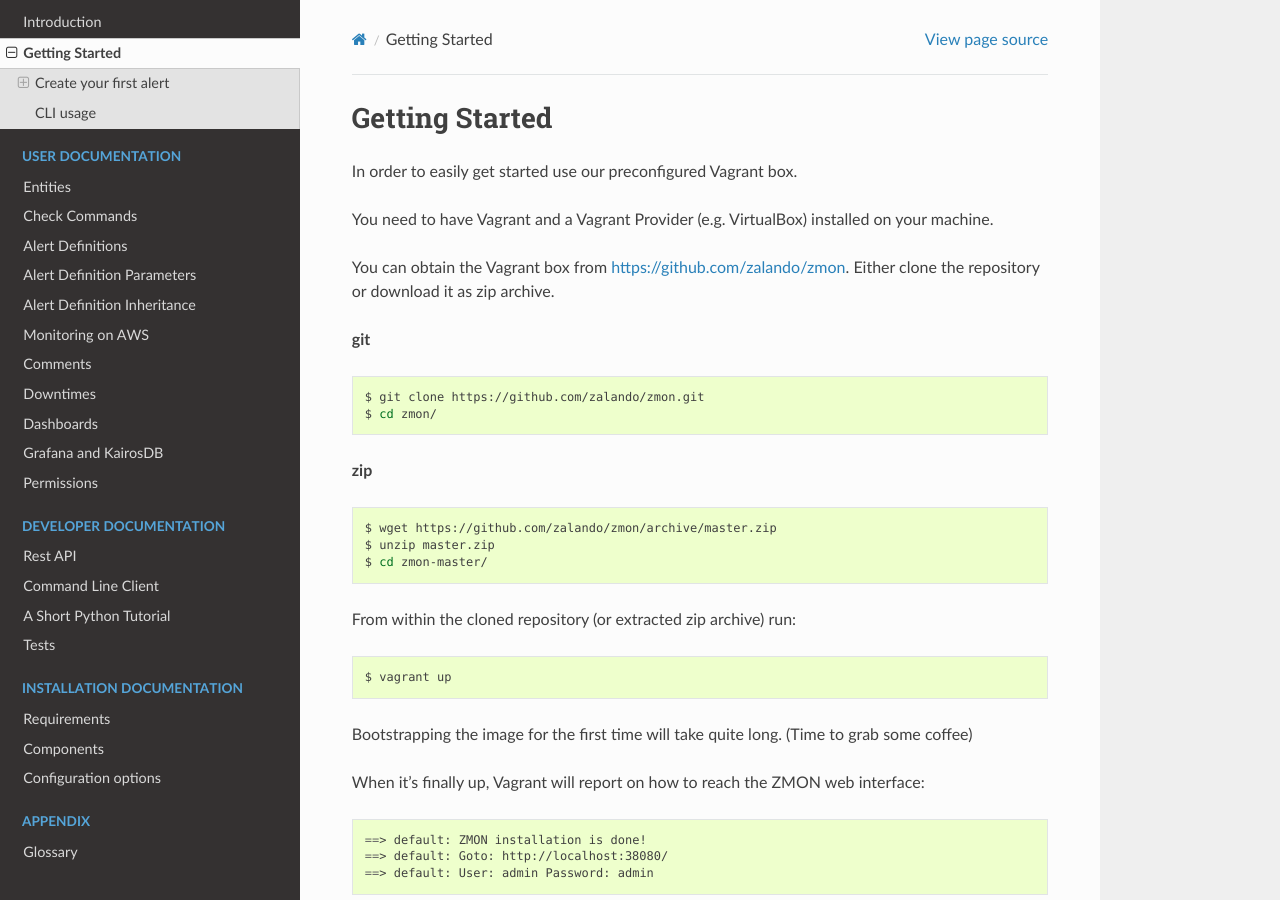
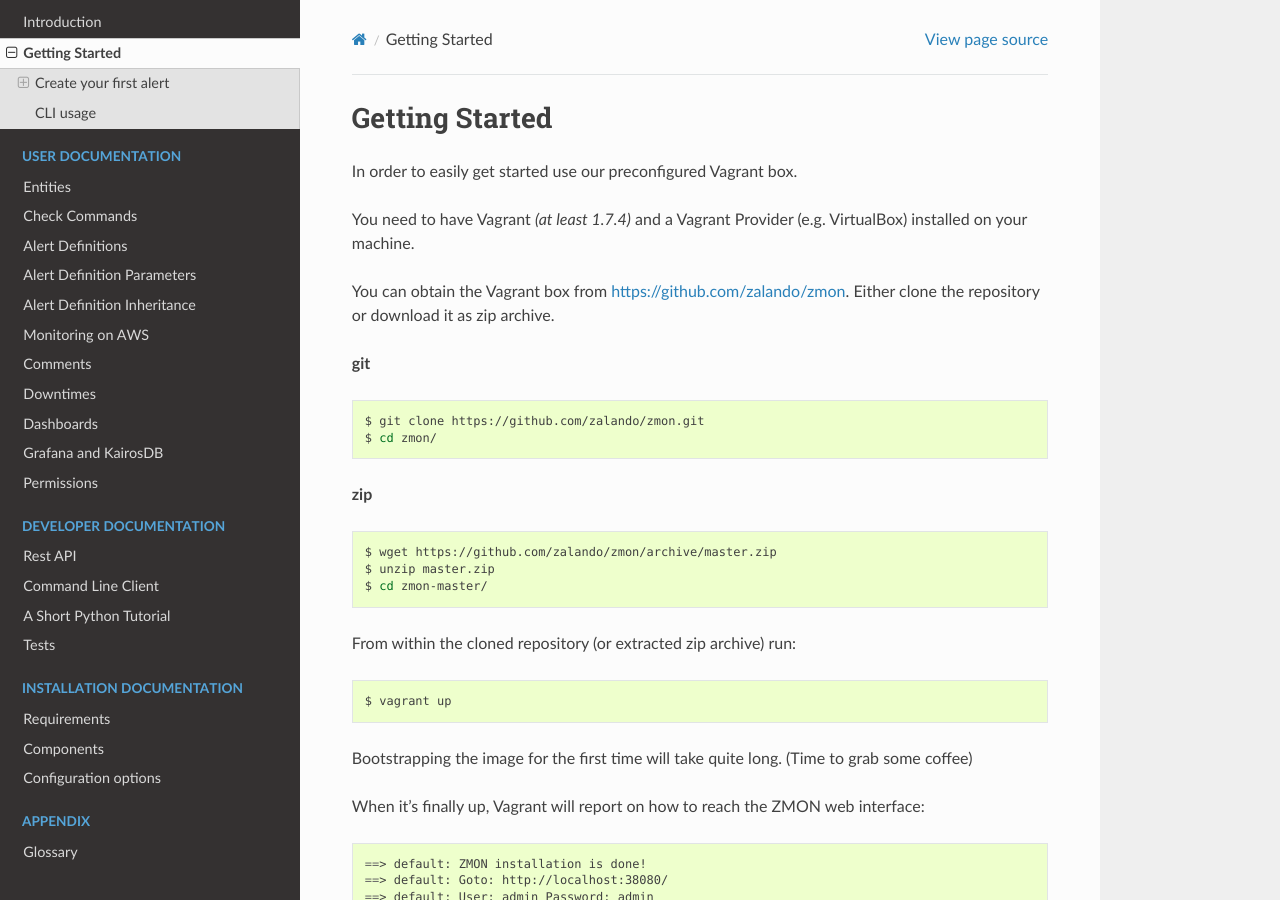
Before and after one commit to zalando-zmon/zmon-docs, a Sphinx documentation site: the page built from docs/getting-started.rst, in a window 1280 px wide and 900 px high. Built offline with Sphinx 7.4.7 and the Read the Docs theme 2.0.0, drawn with Linux system fonts in a browser that asks for light colours; some of the changed lines change nothing that is shown; some of the changed text lies outside the part shown.

Commit message:
added vagrant version

```diff
--- a/docs/getting-started.rst
+++ b/docs/getting-started.rst
@@ -4,7 +4,7 @@
 
 In order to easily get started use our preconfigured Vagrant box.
 
-You need to have Vagrant and a Vagrant Provider (e.g. VirtualBox) installed on your machine.
+You need to have Vagrant *(at least 1.7.4)* and a Vagrant Provider (e.g. VirtualBox) installed on your machine.
 
 You can obtain the Vagrant box from https://github.com/zalando/zmon. Either clone the repository or download it as zip archive.
 
@@ -101,13 +101,13 @@
 To see the actual error code in the alert you might want to create/modify it like this:
 
 ==================== ================================
-**Name**             Website gone with status {value}
+**Name**             Website gone with status {code}
 -------------------- --------------------------------
 **Description**      website was not reachable.
 -------------------- --------------------------------
 **Priority**         Priority 1 (red)
 -------------------- --------------------------------
-**Alert Condition**  capture(value)!=200
+**Alert Condition**  capture(code=value)!=200
 -------------------- --------------------------------
 **Team**             Team 1
 -------------------- --------------------------------
```
